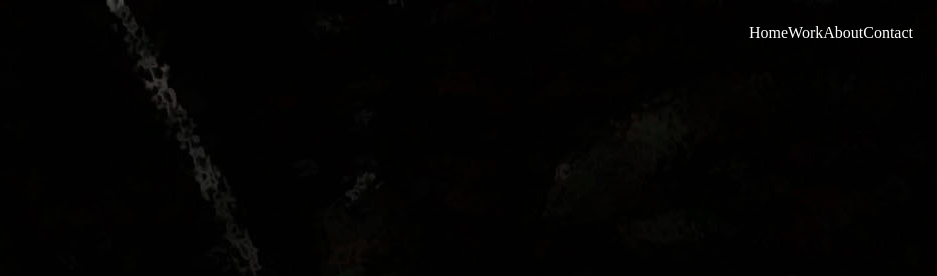
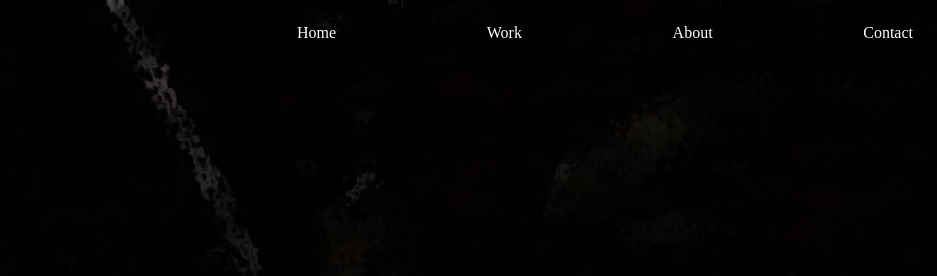
Before and after one commit to KamajiiSC/fashion-concept, a plain HTML site: page index.html in a window 1280 px wide. Shown: the top 276 px of the page, 343-1280 px from the left. Drawn offline with Linux system fonts and the light colour scheme; a web font is replaced by a local one.

Commit message:
Added some more spacing rules to nav and header

```diff
--- a/SCSS/style.scss
+++ b/SCSS/style.scss
@@ -21,14 +21,18 @@ header{
     width:10%;
   }
 
-  nav ul{
-    display: flex;
-    list-style: none;
+  nav{
+    width:50%;
 
-    li a{
-      text-decoration: none;
-      color: $main-text;
+      ul{
+      display: flex;
+      list-style: none;
+      justify-content: space-between;
+
+      li a{
+        text-decoration: none;
+        color: $main-text;
+      }
     }
-
   }
 }
```
Also changed, not shown: CSS/style.css, 1 other file.
